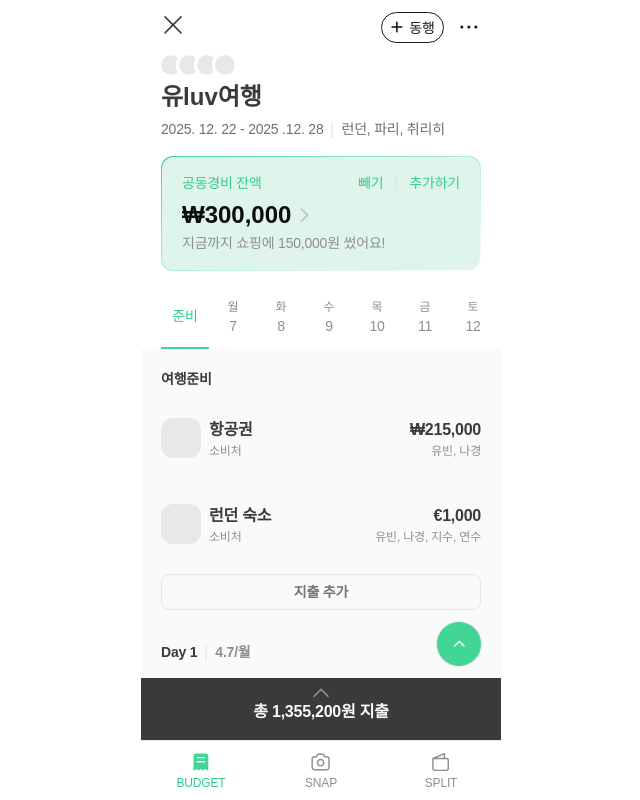
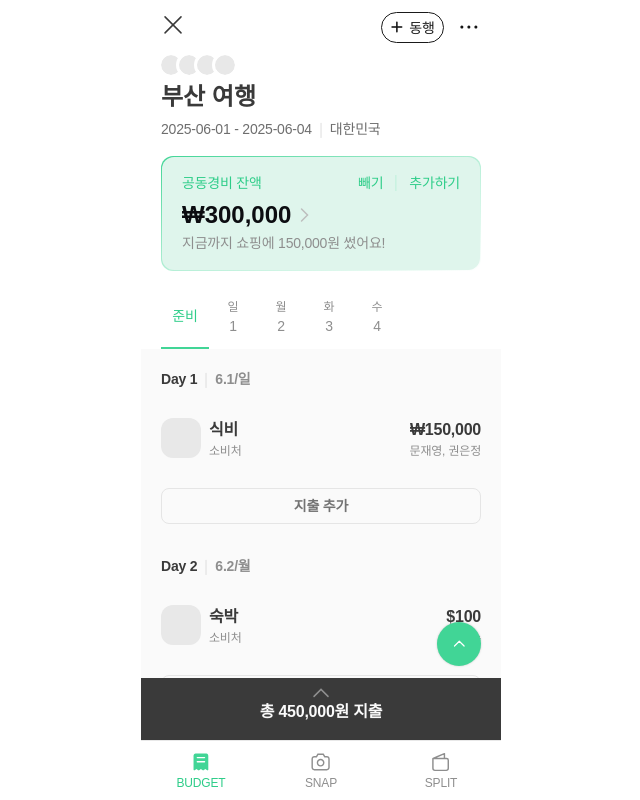
Before and after one commit to Emithen/SnapSplit-Front, a Next.js app in the folder snapsplit/: page /trip/1/budget in a window 1280 px wide. Shown: the whole page, without its empty margins (319-959 px from the left). Built offline with nearby package versions, Linux system fonts and the light colour scheme; a web font is replaced by a local one.

Commit message:
chore: 새로운 목데이터 적용

```diff
--- a/snapsplit/public/mocks/budget-mock.json
+++ b/snapsplit/public/mocks/budget-mock.json
@@ -1,9 +1,23 @@
 {
+  "status": 200,
+  "success": true,
+  "message": "여행 상세 조회 성공",
+  "data": {
+    "trip": {
+      "tripId": 1,
+      "tripName": "부산 여행",
+      "memberCount": 3,
+      "startDate": "2025-06-01",
+      "endDate": "2025-06-04",
+      "tripImage": "https://example.com/trip1.jpg",
+      "tripTotalExpense": 450000,
       "countries": [
-    { "countryId": 1, "countryName": "런던" },
-    { "countryId": 2, "countryName": "파리" },
-    { "countryId": 3, "countryName": "취리히" }
-  ],
+        {
+          "countryId": 1,
+          "countryName": "대한민국"
+        }
+      ]
+    },
     "totalShared": [
       {
         "totalSharedCurrency": "KRW",
@@ -11,55 +25,40 @@
       },
       {
         "totalSharedCurrency": "USD",
-      "totalSharedAmount": 120.5
+        "totalSharedAmount": 120.50
       }
     ],
     "expenses": [
       {
-      "expenseId": 1,
-      "expenseDate": "2025-04-01",
-      "expenseAmount": 215000,
+        "expenseId": 101,
+        "expenseDate": "2025-06-01",
+        "expenseAmount": 150000,
         "expenseCurrency": "KRW",
         "expenseUsers": [
-        { "userId": 11, "userName": "유빈" },
-        { "userId": 12, "userName": "나경" }
-      ],
-      "expenseCategory": "항공권"
+          {
+            "userId": 11,
+            "userName": "문재영"
           },
           {
-      "expenseId": 5,
-      "expenseDate": "2025-04-01",
-      "expenseAmount": 1000,
-      "expenseCurrency": "EUR",
-      "expenseUsers": [
-        { "userId": 11, "userName": "유빈" },
-        { "userId": 12, "userName": "나경" },
-        { "userId": 13, "userName": "지수" },
-        { "userId": 14, "userName": "연수" }
+            "userId": 12,
+            "userName": "권은정"
+          }
         ],
-      "expenseCategory": "런던 숙소"
+        "expenseCategory": "식비"
       },
       {
-      "expenseId": 2,
-      "expenseDate": "2025-04-07",
-      "expenseAmount": 36,
-      "expenseCurrency": "EUR",
-      "expenseUsers": [
-        { "userId": 11, "userName": "유빈" },
-        { "userId": 12, "userName": "나경" },
-        { "userId": 13, "userName": "지수" }
-      ],
-      "expenseCategory": "점심"
-    },
-    {
-      "expenseId": 3,
-      "expenseDate": "2025-04-08",
-      "expenseAmount": 10000,
+        "expenseId": 102,
+        "expenseDate": "2025-06-02",
+        "expenseAmount": 100.00,
         "expenseCurrency": "USD",
         "expenseUsers": [
-        { "userId": 13, "userName": "지수" }
+          {
+            "userId": 13,
+            "userName": "박지수"
+          }
         ],
-      "expenseCategory": "백화점"
+        "expenseCategory": "숙박"
       }
     ]
   }
+}
--- a/snapsplit/src/features/trip/[tripId]/budget/BudgetPage.tsx
+++ b/snapsplit/src/features/trip/[tripId]/budget/BudgetPage.tsx
@@ -2,28 +2,32 @@ import TripInfo from './_components/TripInfo';
 import DailyExpenseList from './_components/DailyExpenseList';
 import SharedBudgetBar from './_components/SharedBudgetBar';
 import TripDateBar from './_components/TripDateBar';
-import TripHeader from '../../../../shared/components/TripHeader';
 import BottomSheetTrigger from './_components/modal/BottomSheetTrigger';
+import TripHeader from '@/shared/components/TripHeader';
 import { BudgetPageProps } from './type';
 
 // 목데이터
-import tripBudgetData from '@public/mocks/budget-mock.json';
-const countries = tripBudgetData.countries;
-const totalShared = tripBudgetData.totalShared;
-const expenses = tripBudgetData.expenses;
+import tripDetailMock from '@public/mocks/budget-mock.json';
 
 const BudgetPage = ({ tripId }: BudgetPageProps) => {
-  console.log(tripId);
+  console.log('- tripId: ' + tripId);
+  const { trip, totalShared, expenses } = tripDetailMock.data;
+
   return (
     <div className="h-screen flex flex-col">
       <div className="bg-white">
         <TripHeader />
-        <TripInfo tripName={'유luv여행'} countries={countries} startDate={'2025. 12. 22'} endDate={'2025 .12. 28'} />
-        <SharedBudgetBar totalShared={totalShared} tripId={tripId} />
-        <TripDateBar startDate="2025-04-07" endDate="2025-04-16" />
+        <TripInfo
+          tripName={trip.tripName}
+          countries={trip.countries}
+          startDate={trip.startDate}
+          endDate={trip.endDate}
+        />
+        <SharedBudgetBar totalShared={totalShared} tripId={trip.tripId} />
+        <TripDateBar startDate={trip.startDate} endDate={trip.endDate} />
       </div>
-      <DailyExpenseList expenses={expenses} tripStartDate="2025-04-07" tripEndDate="2025-04-16" />
-      <BottomSheetTrigger total={1355200} />
+      <DailyExpenseList expenses={expenses} tripStartDate={trip.startDate} tripEndDate={trip.endDate} />
+      <BottomSheetTrigger total={trip.tripTotalExpense} />
     </div>
   );
 };
--- a/snapsplit/src/features/trip/[tripId]/budget/type.ts
+++ b/snapsplit/src/features/trip/[tripId]/budget/type.ts
@@ -23,7 +23,7 @@ export type SharedCurrency = {
 
 export type SharedBudgetBarProps = {
     totalShared: SharedCurrency[];
-    tripId: string;
+    tripId: number;
   };
 
 // TripDateFilterBarProps.tsx
--- a/snapsplit/src/shared/components/TripHeader.tsx
+++ b/snapsplit/src/shared/components/TripHeader.tsx
@@ -32,7 +32,7 @@ const KebabMenuBottomSheet = ({ onCloseMenu, onDeleteTrip }: KebabMenuBottomShee
         여행명 및 대표 사진 수정
       </Link>
       <button
-        className="py-3 text-left"
+        className="py-3 text-left cursor-pointer"
         onClick={() => {
           onCloseMenu();
           onDeleteTrip();
@@ -53,7 +53,7 @@ interface DeleteTripModalProps {
 const DeleteTripModal = ({ onClose, onDelete }: DeleteTripModalProps) => (
   <div className="flex flex-col w-full bg-white m-5 p-5 rounded-xl items-center">
     <div className="flex items-end justify-end pb-2 w-full">
-      <button onClick={onClose}>
+      <button onClick={onClose} className="cursor-pointer">
         <Image src={close} alt="close" />
       </button>
     </div>
```
Lines whose indentation alone changed are shown as unchanged.
